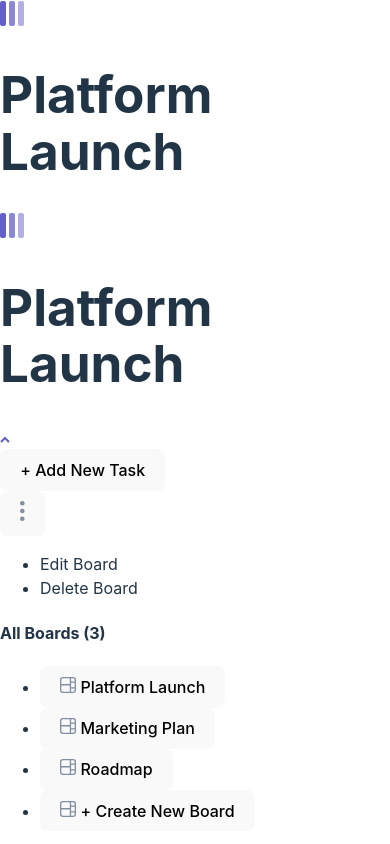
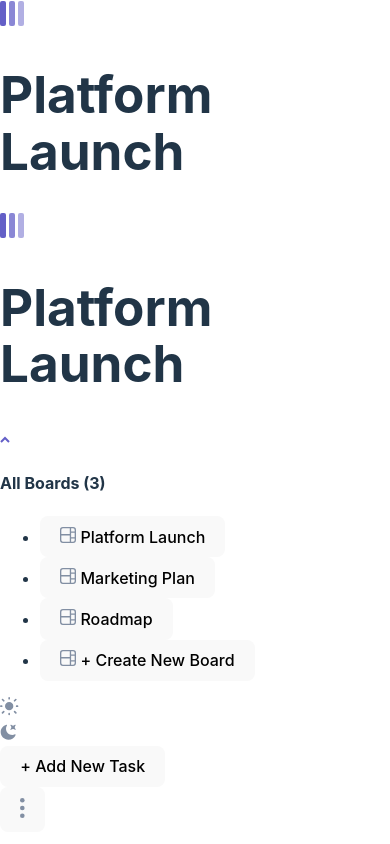
Before and after one commit to Samuel-Amaro/kanban-web-app, a React (Vite) app: page / in a window 390 px wide. Shown: the top 844 px of the page. Built offline with nearby package versions, Linux system fonts and the light colour scheme.

Commit message:
[feat]: implementando sidebar mobile em header com acessibility

```diff
--- a/src/components/Header/index.tsx
+++ b/src/components/Header/index.tsx
@@ -7,6 +7,10 @@
 import { useThemeContext } from "../context/ThemeContext";
 import Logo from "../Icons/Logo";
 import ChevronUp from "../Icons/ChevronUp";
+import ListBoards from "../ListBoards";
+import Switch from "../Switch";
+import { useRef } from "react";
+import BoardIcon from "../Icons/Board";
 
 type PropsSidebar = {
   isSidebarHidden: boolean;
@@ -63,21 +67,131 @@
   setIsSidebarHidden,
 }: PropsMenuButtonSidebar) {
   const dataContext = useDataContext();
+  const btnSideBar = useRef<HTMLDivElement | null>(null);
+  const refsItemsMenu = useRef<HTMLButtonElement[]>([]);
   //TODO: terminade construir este menu button sidebar, pensar na acessibilidade do mesmo
   //TODO: pensar em como mostrar o sidebar mobile resposivo e totalmente acessivel via mouse e teclado
   return (
     <div className="header__group">
       <LogoMobile />
-      <div className="header__menu-button-sidebar">
+      <div
+        ref={btnSideBar}
+        className="header__menu-button-sidebar"
+        role="button"
+        tabIndex={0}
+        id="menubutton-sidebar"
+        aria-haspopup="true"
+        aria-controls="menu-sidebar"
+        onPointerDown={() => {
+          setIsSidebarHidden(!isSidebarHidden);
+        }}
+        onKeyDown={(e) => {
+          //TODO: APLICAR GERENCIAMENTO DE FOCO AQUI
+          switch (e.key) {
+            case " ":
+            case "Enter":
+            case "ArrowDown":
+            case "Down":
+              //abre o menu via keys
+              setIsSidebarHidden(false);
+              //TODO: add o focus ao primeiro item do menu apos abrir
+              refsItemsMenu.current[0].focus();
+              break;
+            case "Esc":
+            case "Escape":
+              //fecha o menu via keys
+              setIsSidebarHidden(true);
+              //TODO: add o focus para o button sidebar apos fechar o menu
+              if (btnSideBar.current) btnSideBar.current.focus();
+              break;
+            case "Up":
+            case "ArrowUp":
+              //abre o menu via keys
+              setIsSidebarHidden(false);
+              //TODO: apos abrir menu o foco vai para o ultimo item de menu
+              refsItemsMenu.current[dataContext.datas.length - 1].focus();
+              break;
+            default:
+              break;
+          }
+        }}
+      >
         <Heading level={1} className="header__name-board">
           {dataContext.currentSelectedBoard.name}
         </Heading>
         {isSidebarHidden ? <ChevronDown /> : <ChevronUp />}
       </div>
+      {!isSidebarHidden && (
+        <div className="header__sidebar-mobile">
+          <Heading level={4} className="header__count-boards">
+            All Boards ({dataContext.datas.length})
+          </Heading>
+          <ul
+            className="list-boards"
+            role="menu"
+            id="menu-sidebar"
+            aria-labelledby="menubutton-sidebar"
+          >
+            {dataContext.datas.map((board, index) => {
+              //TODO: add classe de active para demostrar na UI qual o board atual selecionado, mas para fazer isso devemos, adicionar ids, nos boards e columns para não comparar com somente nomes
+              return (
+                <li className="list-boards__item" key={index} role="none">
+                  <Button
+                    type="button"
+                    size="l"
+                    className="list-boards__btn list-boards__btn--select-board"
+                    aria-label={`Select ${board.name} board`}
+                    title={`Select ${board.name} board`}
+                    onPointerDown={() => {
+                      dataContext.setCurrentSelectedBoard(board);
+                    }}
+                    onKeyDown={(e) => {
+                      if (e.key === "Enter" || e.key === " ") {
+                        dataContext.setCurrentSelectedBoard(board);
+                      }
+                    }}
+                    role="menuitem"
+                    ref={(btn) => {
+                      if(btn) {
+                        refsItemsMenu.current[index] = btn;
+                      }
+                    }}
+                  >
+                    <BoardIcon /> {board.name}
+                  </Button>
+                </li>
+              );
+            })}
+            <li className="sidebar__item" role="none">
+              {/*//TODO: adicionar class de forma que destaque esse button dos demais, porque ele tem que visualmente ser destacado*/}
+              <Button
+                type="button"
+                size="l"
+                className="list-boards__btn list-boards__btn--create-board"
+                aria-label="create new board"
+                title={`create new board`}
+                onPointerDown={() => {
+                  //TODO: chamar function do state do context data para criar um novo board
+                }}
+                onKeyDown={(e) => {
+                  if (e.key === "Enter" || e.key === " ") {
+                    //TODO: chamar function do state do context data para criar um novo board
+                  }
+                }}
+                role="menuitem"
+              >
+                <BoardIcon /> + Create New Board
+              </Button>
+            </li>
+          </ul>
+          <Switch />
+        </div>
+      )}
     </div>
   );
 }
 
+//TODO: TERMINAR DE CONSTRUIRE ESTE COMPONENTE, ADD STATE E INTERATIVIDADE E HTML
 function MenuButtonBoard() {
   return (
     <div className="header__menu-button-board">
--- a/src/components/Heading/index.tsx
+++ b/src/components/Heading/index.tsx
@@ -13,14 +13,22 @@
 }: PropsTypeHeadings) {
   switch (level) {
     case 1:
-      return <h1 className={"heading-xl " + className}>{children}</h1>;
+      return (
+        <h1 className={className ? `heading-xl ${className}` : "heading-xl"}>
+          {children}
+        </h1>
+      );
     case 2:
-      return <h2 className={"heading-l " + className}>{children}</h2>;
+      return (
+        <h2 className={className ? `heading-l ${className}` : "heading-l"}>
+          {children}
+        </h2>
+      );
     case 3:
-      return <h3 className={"heading-m " + className}>{children}</h3>;
+      return <h3 className={className ? `heading-m ${className}` : "heading-m"}>{children}</h3>;
     case 4:
-      return <h4 className={"heading-s " + className}>{children}</h4>;
+      return <h4 className={className ? `heading-s ${className}` : "heading-s"}>{children}</h4>;
     default:
-        throw("Level de headings undefined");
+      throw "Level de headings undefined";
   }
 }
--- a/src/components/ListBoards/index.tsx
+++ b/src/components/ListBoards/index.tsx
@@ -14,19 +14,30 @@
  * @param param0
  * @returns
  */
-export default function ListBoards({type, idElement, ariaLabelledby} : PropsListBoards) {
+export default function ListBoards({
+  type,
+  idElement,
+  ariaLabelledby,
+}: PropsListBoards) {
   const dataContext = useDataContext();
   return (
+    //TODO: definir estilos globais deste componente para não precisar ficar reescrevendo css
     <ul
       className="list-boards"
       role={type === "list" ? undefined : "menu"}
       id={type === "menu" && idElement ? idElement : undefined}
-      aria-labelledby={type === "menu" && ariaLabelledby ? ariaLabelledby : undefined}
+      aria-labelledby={
+        type === "menu" && ariaLabelledby ? ariaLabelledby : undefined
+      }
     >
       {dataContext.datas.map((board, index) => {
         //TODO: add classe de active para demostrar na UI qual o board atual selecionado, mas para fazer isso devemos, adicionar ids, nos boards e columns para não comparar com somente nomes
         return (
-          <li className="list-boards__item" key={index} role={type === "menu" ? "menuitem" : undefined}>
+          <li
+            className="list-boards__item"
+            key={index}
+            role={type === "menu" ? "none" : undefined}
+          >
             <Button
               type="button"
               size="l"
@@ -41,13 +52,14 @@
                   dataContext.setCurrentSelectedBoard(board);
                 }
               }}
+              role={type === "menu" ? "menuitem" : undefined}
             >
               <BoardIcon /> {board.name}
             </Button>
           </li>
         );
       })}
-      <li className="sidebar__item">
+      <li className="sidebar__item" role={type === "menu" ? "none" : undefined}>
         {/*//TODO: adicionar class de forma que destaque esse button dos demais, porque ele tem que visualmente ser destacado*/}
         <Button
           type="button"
@@ -63,6 +75,7 @@
               //TODO: chamar function do state do context data para criar um novo board
             }
           }}
+          role={type === "menu" ? "menuitem" : undefined}
         >
           <BoardIcon /> + Create New Board
         </Button>
--- a/src/components/Sidebar/index.tsx
+++ b/src/components/Sidebar/index.tsx
@@ -52,11 +52,7 @@
         <ListBoards type="list"/>
       </div>
       <div className="sidebar__container">
-        <div className="sidebar__container-switch">
-          <LightTheme />
-          <Switch />
-          <DarkTheme />
-        </div>
+        <Switch />
         <Button
           type="button"
           size="l"
--- a/src/components/Switch/index.tsx
+++ b/src/components/Switch/index.tsx
@@ -1,3 +1,5 @@
+import DarkTheme from "../Icons/DarkTheme";
+import LightTheme from "../Icons/LightTheme";
 import { useThemeContext } from "../context/ThemeContext";
 
 export default function Switch() {
@@ -18,8 +20,11 @@
   }
 
   return (
+    <div className="switch">
+      <div className="switch__container">
+        <LightTheme />
         <div
-      className="switch"
+          className="switch__swtch"
           role="switch"
           aria-checked={themeContext.theme === "light" ? false : true}
           onPointerDown={(event) => {
@@ -45,10 +50,13 @@
           title="Toggle Theme"
         >
           <span
-        className="switch-controler"
+            className="switch__controler"
             aria-label="Switch Controller to switch themes"
             title="Switch Controller to switch themes"
           ></span>
         </div>
+        <DarkTheme />
+      </div>
+    </div>
   );
 }
```
Lines whose indentation alone changed are shown as unchanged.
